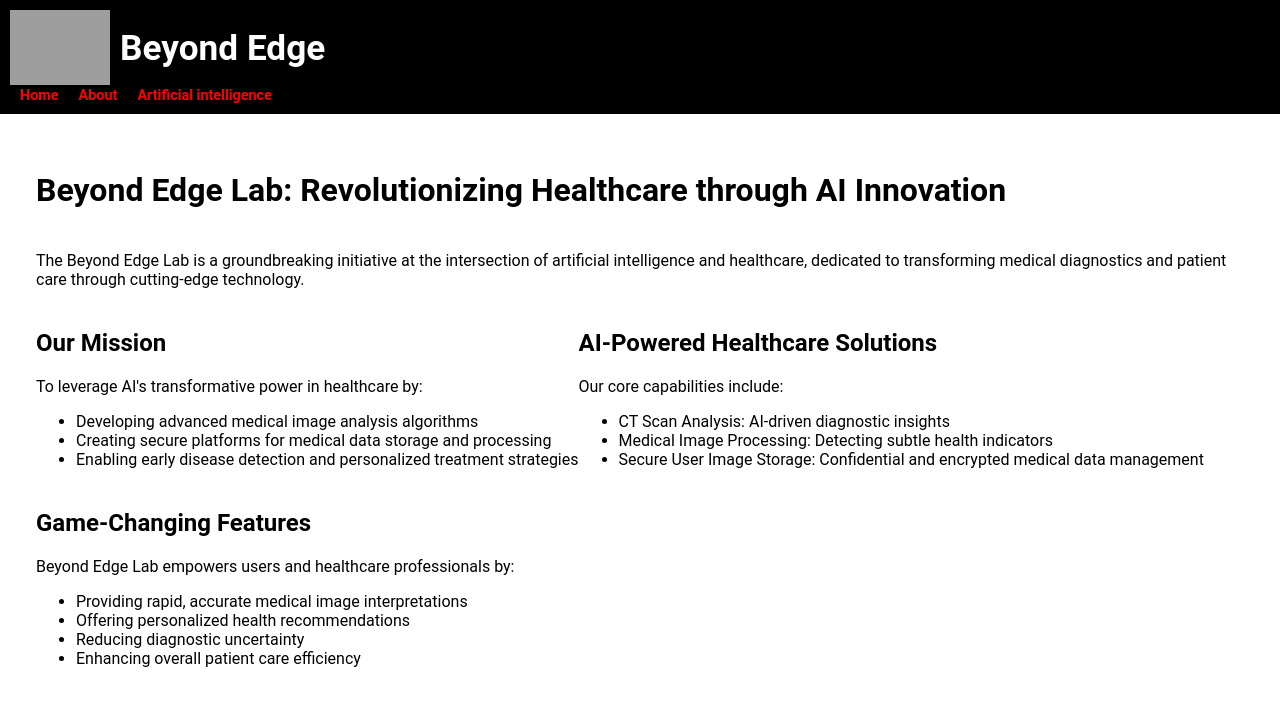
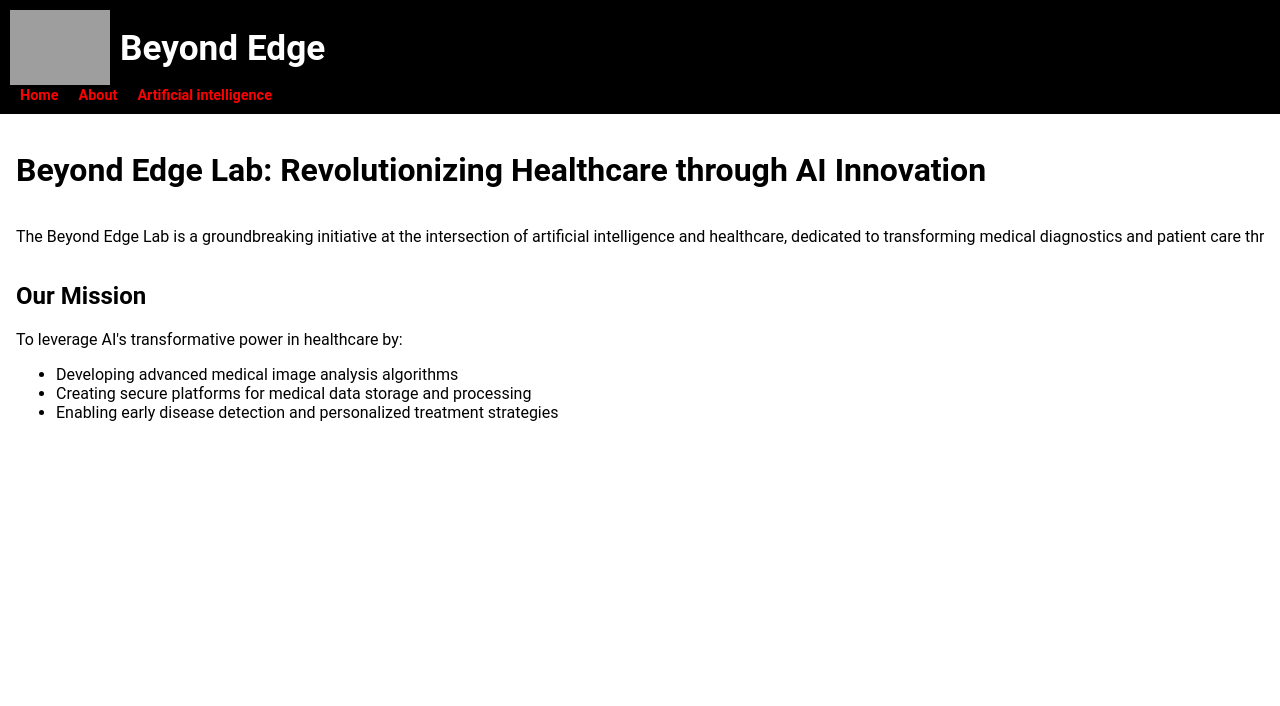
Before and after one commit to Atashnezhad/beyond-edge-lab, an Angular app: page /about in a window 1280 px wide. Shown: the top 706 px of the page. Built offline with nearby package versions, Linux system fonts and the light colour scheme; grey boxes are pictures that could not be loaded.

Commit message:
Refactor animations in about component; streamline fade-in and typing effects for improved performance and clarity

```diff
--- a/src/app/about/about.component.scss
+++ b/src/app/about/about.component.scss
@@ -1,65 +1,67 @@
-.about-container {
+/* Initially hide all groups */
+.animate-text {
+    display: inline-block;
+    opacity: 0;
+    white-space: nowrap;
+    overflow: hidden;
     position: relative;
-    padding: 20px;
 }
 
-.animate-text {
-    animation: fadeIn 1s ease-in-out, slideInWrap 2s ease-in-out;
-    opacity: 0;
-    overflow: hidden;
-    display: inline-block;
+/* Define the keyframes for the typing animation */
+@keyframes typing {
+    0% {
+        width: 0;
+    }
+    100% {
+        width: 100%;
+    }
 }
 
-.group-1 {
-    animation-delay: 0s;
-    animation-fill-mode: forwards;
-}
-
-.group-2 {
-    animation-delay: 1s;
-    animation-fill-mode: forwards;
-}
-
-.group-3 {
-    animation-delay: 2s;
-    animation-fill-mode: forwards;
-}
-
-.group-4 {
-    animation-delay: 3s;
-    animation-fill-mode: forwards;
-}
-
-.group-5 {
-    animation-delay: 4s;
-    animation-fill-mode: forwards;
-}
-
-.group-6 {
-    animation-delay: 5s;
-    animation-fill-mode: forwards;
-}
-
+/* Define the keyframes for fading in the text */
 @keyframes fadeIn {
-    from {
+    0% {
         opacity: 0;
     }
-    to {
+    100% {
         opacity: 1;
     }
 }
 
-@keyframes slideInWrap {
-    from {
-        transform: translateX(-100%);
-        white-space: nowrap;
-    }
-    50% {
-        transform: translateX(0);
-        white-space: nowrap;
-    }
-    to {
-        transform: translateX(0);
-        white-space: normal;
-    }
+/* Group-specific animations */
+.group-1 {
+    animation: fadeIn 1s ease-out forwards, typing 2s steps(30) 1s forwards;
+    animation-delay: 0s;
 }
+
+.group-2 {
+    animation: fadeIn 1s ease-out forwards, typing 2s steps(30) 1s forwards;
+    animation-delay: 2s;
+}
+
+.group-3 {
+    animation: fadeIn 1s ease-out forwards, typing 2s steps(30) 1s forwards;
+    animation-delay: 4s;
+}
+
+.group-4 {
+    animation: fadeIn 1s ease-out forwards, typing 2s steps(30) 1s forwards;
+    animation-delay: 6s;
+}
+
+.group-5 {
+    animation: fadeIn 1s ease-out forwards, typing 2s steps(30) 1s forwards;
+    animation-delay: 8s;
+}
+
+.group-6 {
+    animation: fadeIn 1s ease-out forwards, typing 2s steps(30) 1s forwards;
+    animation-delay: 10s;
+}
+
+/* Optional: If you want to keep the text aligned without jumping */
+.about-container {
+    display: flex;
+    flex-direction: column;
+    align-items: flex-start;
+    justify-content: flex-start;
+}
```
